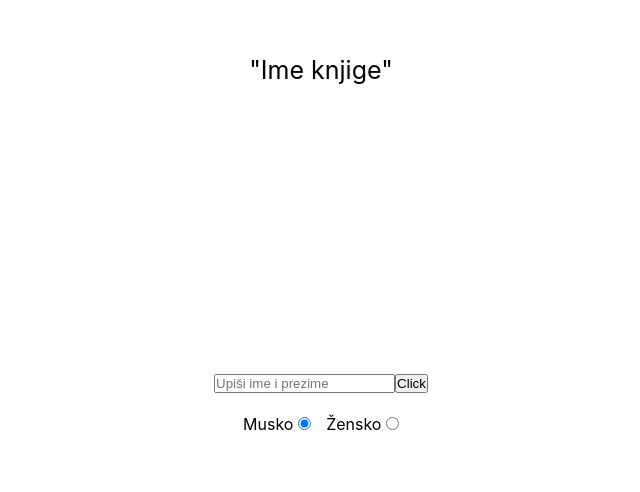
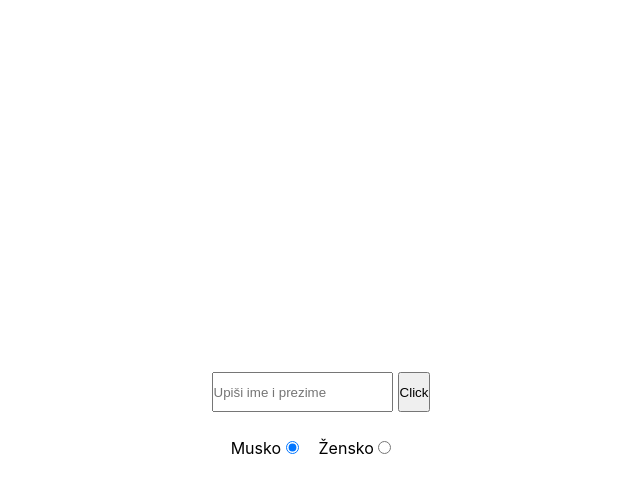
Before and after one commit to lecovska/Book-name-generator, a React (Create React App) app: page / in a window 1280 px wide. Shown: the part 156-648 px from the top of the page, without its empty margins (319-959 px from the left). Built offline with nearby package versions, Linux system fonts and the light colour scheme.

Commit message:
css changes

```diff
--- a/src/App.css
+++ b/src/App.css
@@ -27,12 +27,26 @@
 }
 
 .input {
-  height: 33%;
+  width: 100%;
+  height: 5%;
+  display: flex;
+  justify-content: center;
 
 }
 
+
+
+button{
+  margin-left: 5px;
+}
+
 .radio-btn{
+  width: 100%;
   display: flex;
-  justify-content: space-around;
-  padding: 10%;
+  justify-content: center;
+  margin-top: 2%;
 }
+
+label{
+  margin-right: 20px;
+}
--- a/src/App.js
+++ b/src/App.js
@@ -4,7 +4,7 @@ import './App.css';
 
 function App() {
 
-  const [displayedInsult, setDisplayedInsult] = useState("Ime knjige");
+  const [displayedInsult, setDisplayedInsult] = useState("");
 
   const [nameSurname, setNameSurname] = useState("");
 
@@ -14,25 +14,28 @@ function App() {
     setNameSurname(event.target.value);
   }
 
-  const adjectiveInsultFemale = ["očerupana", "narogušena", "pederska", "smrdljiva", "smežurana", "degenerisana", "izdajnička", "korumpirana", "pokvarena", "retardirana", "izlapela"];
+  const adjectiveInsultFemale = ["Očerupana", "Narogušena", "Pederska", "Smrdljiva", "Smežurana", "Degenerisana", "Izdajnička", "Korumpirana", "Pokvarena", "Retardirana", "Izlapela"];
   const adjectiveNationalityFemale = ["haška", "ustaška", "engleska", "američka", "CIA-ina", "vašingtonska", "katolička", "satanistička", "hrvatska"];
   const nounInsultFemale = ["ćurka", "krmača", "pička", "kurva", "mačkica", "narkomanka", "izdajnica", "gnjida", "alkoholičarka", "karakondžula", "veleizdajnica", "bitanga", "večtica"];
 
-  const adjectiveInsultMale = ["očerupani", "narogušen", "pederski", "smrdljivi", "degenerisani", "smežurani", "izdajnički", "korumpirani", "pokvareni", "retardirani", "izlapeli"];
+  const adjectiveInsultMale = ["Očerupani", "Narogušen", "Pederski", "Smrdljivi", "Degenerisani", "Smežurani", "Izdajnički", "Korumpirani", "Pokvareni", "Retardirani", "Izlapeli"];
   const adjectiveNationalityMale = ["haški", "ustaški", "engleski", "kurvinski", "američki", "CIA-in", "vašingtonski", "katolički", "satanistički", "hrvatski"];
   const nounInsultMale = ["ćuran", "krmak", "govnar", "majmun", "isprdak", "picopevac", "pacov", "narkoman", "špijun", "izdajnik", "robijaš", "babun", "zločinac", "seksualni manijak", "alkoholičar", "veleizdajnik"];
 
-  const adjectiveInsultFemaleForMale = ["očerupana", "narogušena", "pederska", "smrdljiva", "degenerisana", "izdajnička", "korumpirana", "pokvarena", "retardirana", "izlapela"];
+  const adjectiveInsultFemaleForMale = ["Očerupana", "Narogušena", "Pederska", "Smrdljiva","Smežurana", "Degenerisana", "Izdajnička", "Korumpirana", "Pokvarena", "Retardirana", "Izlapela"];
   const adjectiveNationalityFemaleForMale = ["haška", "ustaška", "engleska", "američka", "CIA-ina", "vašingtonska", "katolička", "satanistička", "hrvatska"];
   const nounInsultFemaleForMale = ["ćurka", "pudlica", "pička", "mačkica", "pederčina", "gnjida", "veleizdajnica", "bitanga"];
 
-  const adjectiveInsultMaleForFemale = ["očerupani", "narogušen", "pederski", "smrdljivi", "degenerisani", "smežurani", "izdajnički", "korumpirani", "pokvareni", "retardirani", "izlapeli"];
+  const adjectiveInsultMaleForFemale = ["Očerupani", "Narogušen", "Pederski", "Smrdljivi", "Degenerisani", "Smežurani", "Izdajnički", "Korumpirani", "Pokvareni", "Retardirani", "Izlapeli"];
   const adjectiveNationalityMaleForFemale = ["haški", "ustaški", "engleski", "američki", "CIA-in", "vašingtonski", "katolički", "satanistički", "hrvatski"];
   const nounInsultMaleForFemale = ["govnar", "zlikovac", "majmun", "isprdak", "pacov", "narkoman", "špijun", "izdajnik", "robijaš", "babun", "zločinac", "seksualni manijak", "alkoholičar", "veleizdajnik"];
 
 
 
   function generate() {
+    if(!nameSurname){
+      return;
+    }
     let insult = "";
 
     if (selectedGender === "male") {
@@ -76,7 +79,7 @@ function App() {
 
 
     }
-    setDisplayedInsult(insult);
+    setDisplayedInsult(`"${insult}"`);
   }
 
 
@@ -88,19 +91,20 @@ function App() {
   return (
     <div className="app">
       <div className='result'>
-        <div className="insult">"{displayedInsult}"</div>
+        <div className="insult">{displayedInsult}</div>
       </div>
       <div className='input'>
 
         <input type="text" placeholder='Upiši ime i prezime' value={nameSurname} onChange={changeHandler}></input>
         <button onClick={generate}>Click</button>
+        </div>
         <div className="radio-btn">
           <label>Musko <input type="radio" name="gender" value="male" checked={selectedGender === "male"} onChange={gender}></input> </label>
           <label>Žensko <input type="radio" name="gender" value="female" checked={selectedGender === "female"} onChange={gender}></input>  </label>
         </div>
 
       </div>
-    </div>
+
   );
 }
 
```
